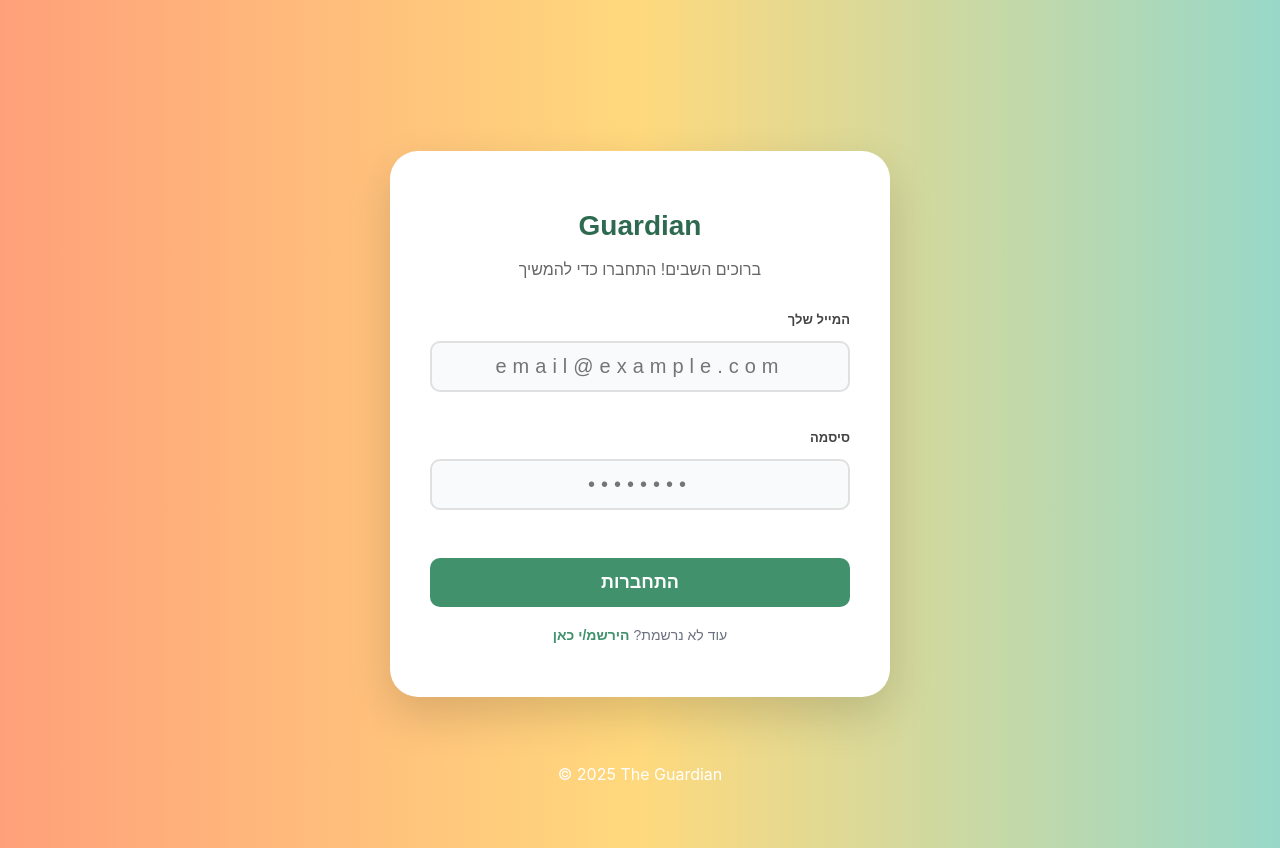
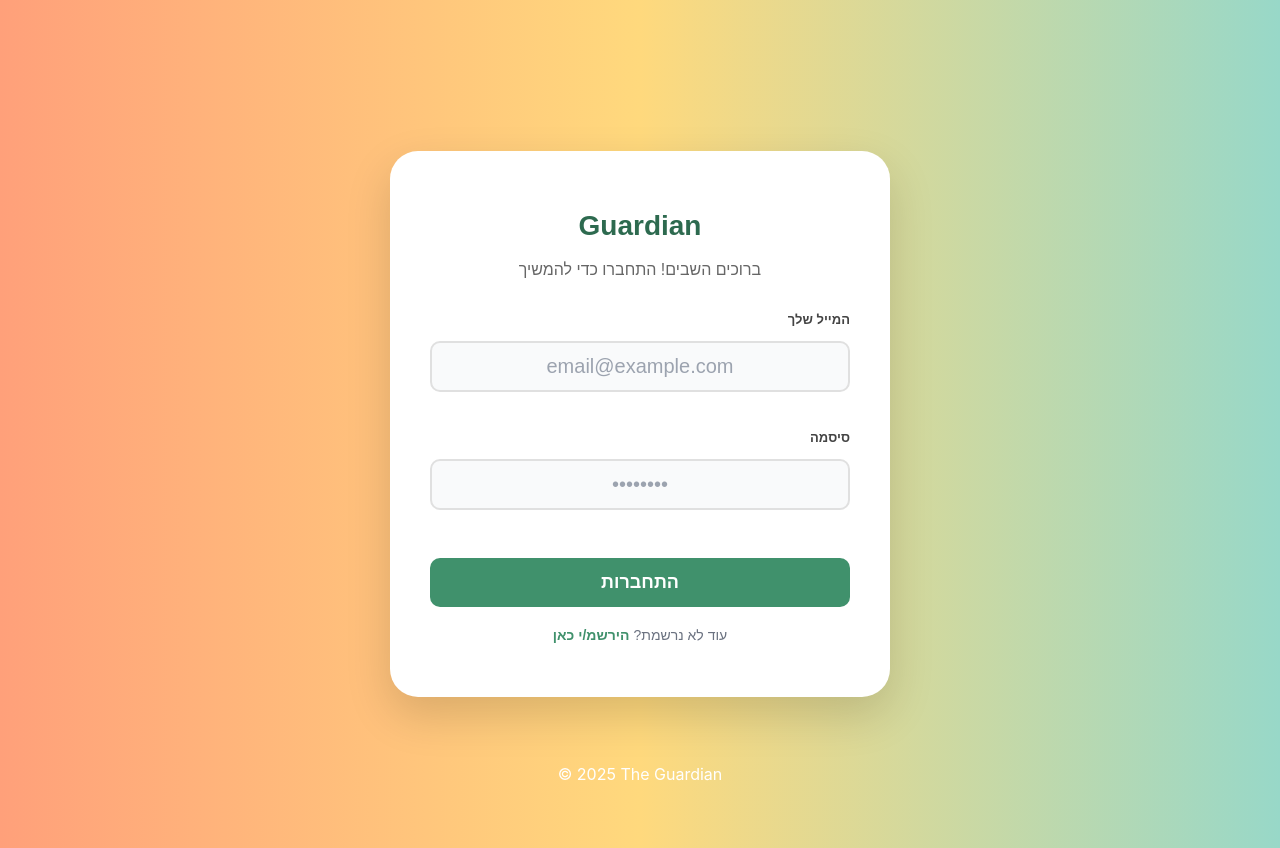
Before and after one commit to moriyae/BeSafeHackathon, a React (Vite) app in the folder client/: page /login in a window 1280 px wide. Built offline with nearby package versions, Linux system fonts and the light colour scheme; no server answers.

Commit message:
Update Login page UI, little fix in JournalForm.jsx

```diff
--- a/client/src/components/Journal/JournalForm.jsx
+++ b/client/src/components/Journal/JournalForm.jsx
@@ -8,7 +8,7 @@ const formatHebrewDate = (date = new Date()) => {
     year: 'numeric',
   });
 
-  const gregorianDate = date.toLocaleDateString('en-GB');
+  {/*const gregorianDate = date.toLocaleDateString('en-GB');
   // en-GB => DD/MM/YYYY
 
   const shortGregorian = gregorianDate
@@ -16,7 +16,7 @@ const formatHebrewDate = (date = new Date()) => {
     .map((part, i) => (i === 2 ? part.slice(-2) : part))
     .join('/');
 
-  {/*return `${hebrewDate} - ${shortGregorian}`;*/}
+  return `${hebrewDate} - ${shortGregorian}`;}*/}
   return `${hebrewDate}`;
 };
 
--- a/client/src/pages/LoginPage/LoginPage.css
+++ b/client/src/pages/LoginPage/LoginPage.css
@@ -7,6 +7,7 @@
   background: linear-gradient(90deg, #FFA07A 0%, #FFD97D 50%, #98D8C8 100%);
   direction: rtl;
   font-family: sans-serif;
+  letter-spacing: normal;
 }
 
 .login-container {
@@ -18,15 +19,8 @@
   max-width: 420px;
   padding: 40px;
   text-align: center;
+  letter-spacing: normal;
 }
-
-/* .login-logo {
-  width: 54px;
-  height: 54px;
-  margin: 0 auto 18px;
-  border-radius: 999px;
-  background: conic-gradient(from 180deg, #FFA07A, #FFD97D, #98D8C8, #FFA07A);
-} */
 
 .brand-title{
   font-size: 32px;
@@ -56,6 +50,7 @@
 .form-label {
   font-size: 13px;
   color: #6b7280;
+  letter-spacing: normal;
 }
 
 .form-input {
@@ -63,13 +58,23 @@
   border-radius: 14px;
   border: 1px solid #e5e7eb;
   background: #f9fafb;
-  font-size: 15px;
+  font-size: 14px;
+  letter-spacing: normal !important;
 }
 
 .form-input:focus {
   outline: none;
   border-color: #4FD1C5;
   box-shadow: 0 0 0 3px rgba(79, 209, 197, 0.18);
+  letter-spacing: normal;
+}
+
+.form-input::placeholder {
+  color: #9ca3af;
+  font-size: 20px;
+  font-weight: 500;
+  opacity: 1;
+  letter-spacing: normal;
 }
 
 .submit-btn {
```
